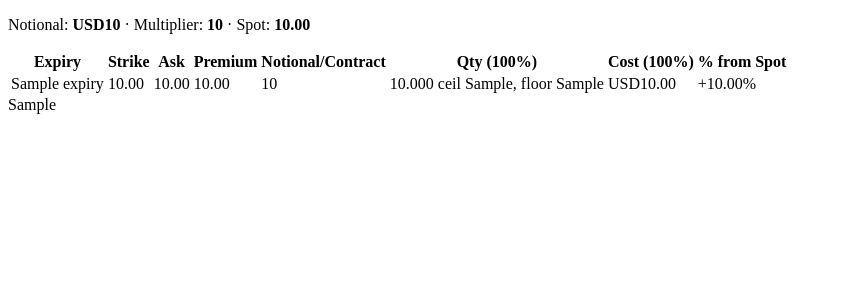
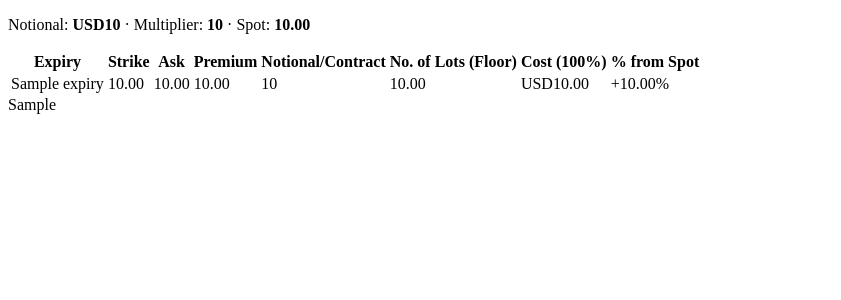
Before and after one commit to amtfdev/hedgecalculator, a FastAPI app: template templates/_results.html in a window 1280 px wide. Shown: the part 26-326 px from the top of the page, without its empty margins (0-841 px from the left). Run offline with FastAPI, Linux system fonts and the light colour scheme; the template is opened without the code that fills it: most values are stand-ins (such as "Sample title", 1, 10 or a date in 2020).

Commit message:
Update main.py

```diff
--- a/main.py
+++ b/main.py
@@ -69,9 +69,7 @@ def calc_solutions(inputs: Dict[str, Any]) -> List[Dict[str, Any]]:
             "ask": _to_float(o.get("ask")),
             "premium": premium_contract,
             "per_contract_notional": per_contract_notional,
-            "qty100": qty100,
-            "qty100_floor": int(qty100 // 1),
-            "qty100_ceil": int(qty100) + (0 if abs(qty100 - int(qty100)) < 1e-9 else 1),
+            "qty100": int(qty100 // 1),
             "cost100": cost100,
             "atmPct": atmPct,
         })
--- a/templates/_results.html
+++ b/templates/_results.html
@@ -24,7 +24,7 @@
               <th class="has-text-right">Ask</th>
               <th class="has-text-right">Premium</th>
               <th class="has-text-right">Notional/Contract</th>
-              <th class="has-text-right">Qty (100%)</th>
+              <th class="has-text-right">No. of Lots (Floor)</th>
               <th class="has-text-right">Cost (100%)</th>
               <th>% from Spot</th>
             </tr>
@@ -37,7 +37,7 @@
               <td class="has-text-right">{{ '{:,.2f}'.format(s.ask) }}</td>
               <td class="has-text-right">{{ '{:,.2f}'.format(s.premium) }}</td>
               <td class="has-text-right">{{ '{:,.0f}'.format(s.per_contract_notional) }}</td>
-              <td class="has-text-right">{{ '{:,.3f}'.format(s.qty100) }} <span class="tag is-light is-rounded">ceil {{ s.qty100_ceil }}, floor {{ s.qty100_floor }}</span></td>
+              <td class="has-text-right">{{ '{:,.2f}'.format(s.qty100) }}</td>
               <td class="has-text-right">{{ inputs.currency }}{{ '{:,.2f}'.format(s.cost100) }}</td>
               <td><span class="tag is-info is-light">{{ '%+.2f%%'|format(s.atmPct) }}</span></td>
             </tr>
```
